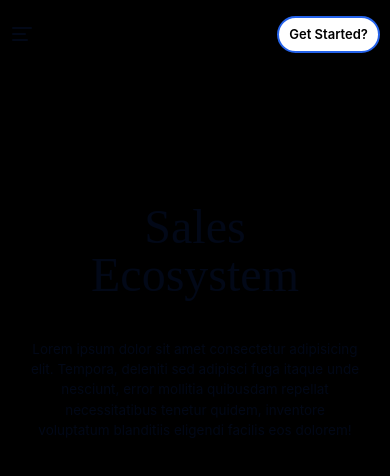
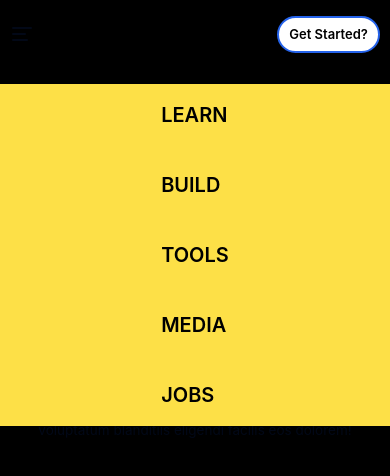
Before and after one commit to mohawwal/salesTrack, a React (Vite) app: page / in a window 390 px wide. Both pictures are taken after a click on the element 21 px from the left and 34 px from the top of the page. Shown: the top 476 px of the page. Built offline with nearby package versions, Linux system fonts and the light colour scheme; a web font is replaced by a local one.

Commit message:
design home nav

```diff
--- a/src/pages/home/HomeNav.tsx
+++ b/src/pages/home/HomeNav.tsx
@@ -1,9 +1,38 @@
 import { AlignLeft, Flower2 } from "lucide-react";
+import { useState } from "react";
 import { Link } from "react-router-dom";
 
 const HomeNav = () => {
+	const menuList = [
+		{
+			name: "Learn",
+			url: "#",
+		},
+		{
+			name: "Build",
+			url: "#",
+		},
+		{
+			name: "Tools",
+			url: "#",
+		},
+		{
+			name: "Media",
+			url: "#",
+		},
+		{
+			name: "Jobs",
+			url: "#",
+		},
+	];
+	const [handleNav, setHandleNav] = useState(false);
+
+	const navFunc = () => {
+		setHandleNav(!handleNav);
+	};
+
 	return (
-		<div className="flex justify-between w-full">
+		<div className="flex justify-between w-full relative">
 			<div className="w-[70%] flex items-center gap-[20px] cursor-pointer text-[13.8px]">
 				<div className="hidden md:flex items-start gap-1 px-2 text-[15px] text-foreground mt-2">
 					<Flower2 className="w-7 h-7 pb-1" />
@@ -13,14 +42,20 @@ const HomeNav = () => {
 				</div>
 
 				<div className="hidden md:flex gap-8 font-RobotoFlex">
-					<p className="hover:underline underline-offset-4">Learn</p>
-					<p className="hover:underline underline-offset-4">Build</p>
-					<p className="hover:underline underline-offset-4">Tools</p>
-					<p className="hover:underline underline-offset-4">Media</p>
-					<p className="hover:underline underline-offset-4">Jobs</p>
+					{menuList.map((list) => (
+						<p
+							className="hover:underline underline-offset-4"
+							key={list.name}
+						>
+							{list.name}
+						</p>
+					))}
 				</div>
 
-				<div className="flex md:hidden">
+				<div
+					className="flex md:hidden"
+					onClick={navFunc}
+				>
 					<AlignLeft className="text-[20px] text-foreground" />
 				</div>
 			</div>
@@ -33,6 +68,21 @@ const HomeNav = () => {
 					Get Started?
 				</Link>
 			</div>
+
+			{handleNav && (
+				<div className="md:hidden fixed bg-yellow-300 text-black top-[10%] left-0 w-[100%] z-50 flex items-center justify-center p-4">
+					<div className="flex flex-col gap-10 font-RobotoFlex">
+						{menuList.map((list) => (
+							<p
+								className="hover:underline font-semibold underline-offset-4 text-[20px]"
+								key={list.name}
+							>
+								{list.name?.toUpperCase()}
+							</p>
+						))}
+					</div>
+				</div>
+			)}
 		</div>
 	);
 };
```
Also changed, not shown: src/pages/home/Home.tsx (+5 -5 lines).
